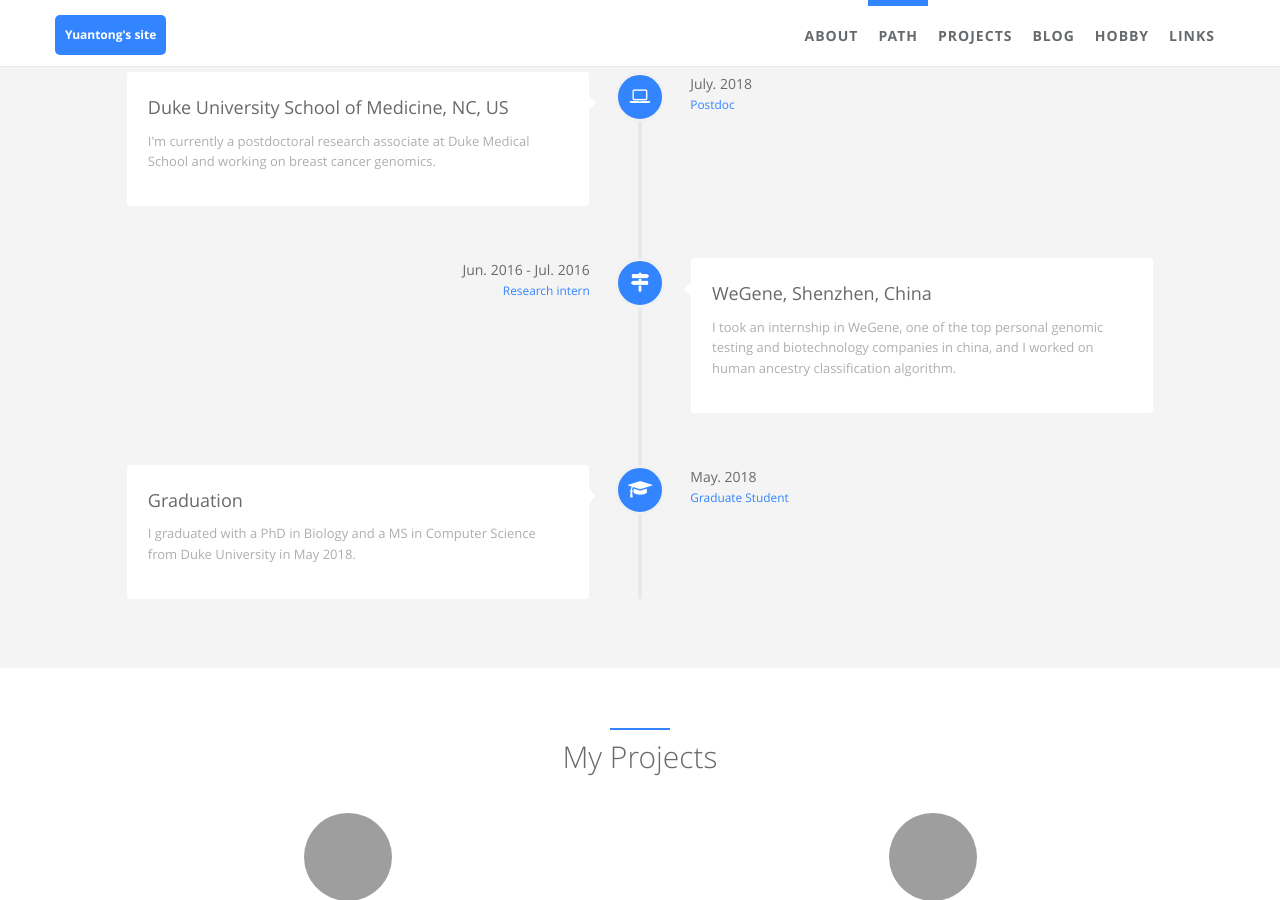
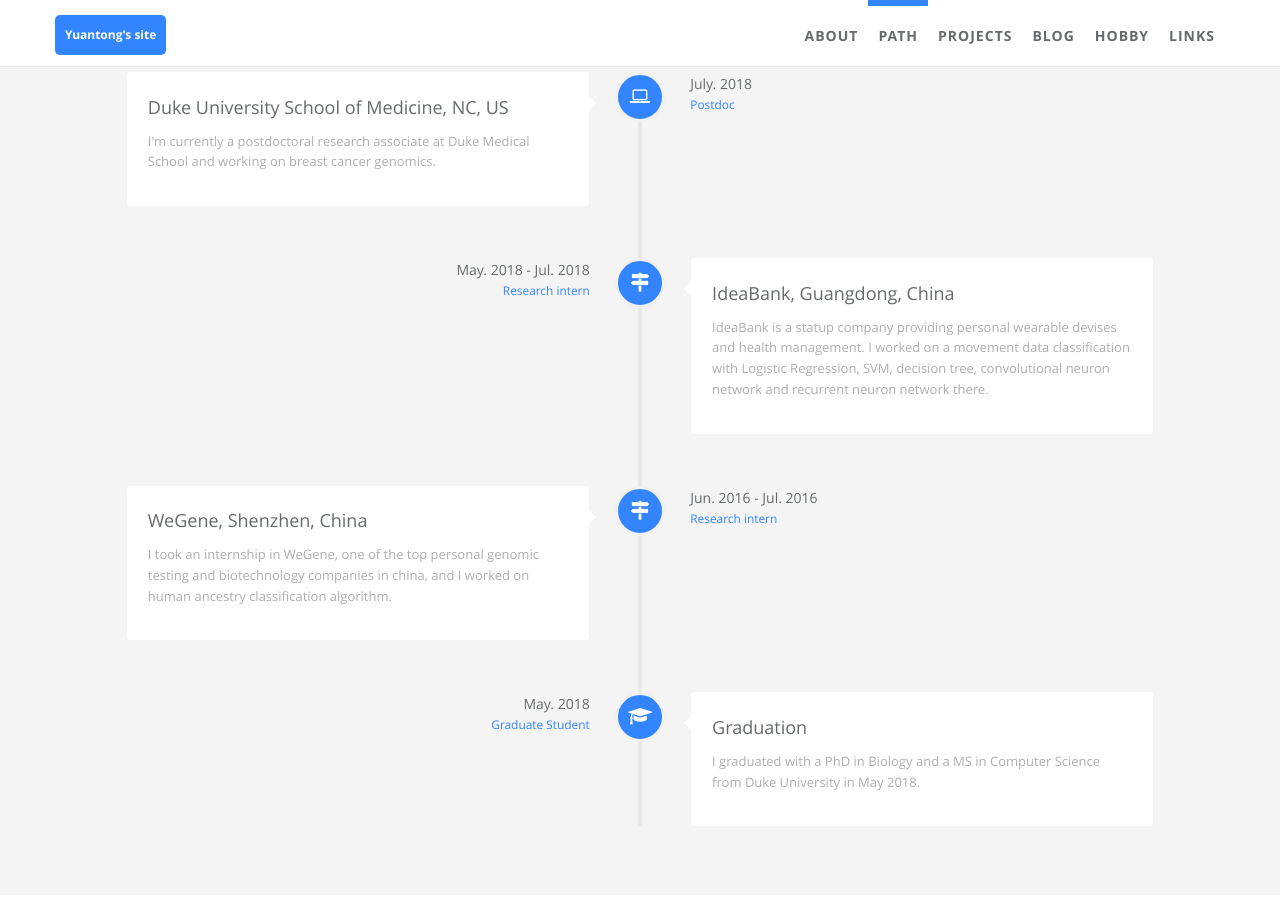
Before and after one commit to ding-yt/ding-yt.github.io, a Jekyll site: the page built from index.html, in a window 1280 px wide and 900 px high, scrolled down 1041 px, cut to the strip 0-900 px from the top of the window. Built offline with Jekyll 4.4.1, drawn with Linux system fonts in a browser that asks for light colours; grey boxes are pictures that could not be loaded.

Commit message:
Update careers.yml

```diff
--- a/_data/index/careers.yml
+++ b/_data/index/careers.yml
@@ -15,17 +15,31 @@
   icon: fa-laptop
 
 - name:
-    detail: WeGene, Shenzhen, China
+    detail: IdeaBank, Guangdong, China
     i18n: company_b
   desc:
-    detail: I took an internship in WeGene, one of the top personal genomic testing and biotechnology companies in china, and I worked on human ancestry classification algorithm.
+    detail: IdeaBank is a statup company providing personal wearable devises and health management. I worked on a movement data classification with Logistic Regression, SVM, decision tree, convolutional neuron network and recurrent neuron network there.
     i18n: company_b_desc
   date:
-    detail: Jun. 2016 - Jul. 2016
+    detail: May. 2018 - Jul. 2018
     i18n: company_b_date
   job:
     detail: Research intern
     i18n: company_b_job
+  icon: fa-map-signs
+
+- name:
+    detail: WeGene, Shenzhen, China
+    i18n: company_c
+  desc:
+    detail: I took an internship in WeGene, one of the top personal genomic testing and biotechnology companies in china, and I worked on human ancestry classification algorithm.
+    i18n: company_c_desc
+  date:
+    detail: Jun. 2016 - Jul. 2016
+    i18n: company_c_date
+  job:
+    detail: Research intern
+    i18n: company_c_job
   icon: fa-map-signs
 
 - name:
```
